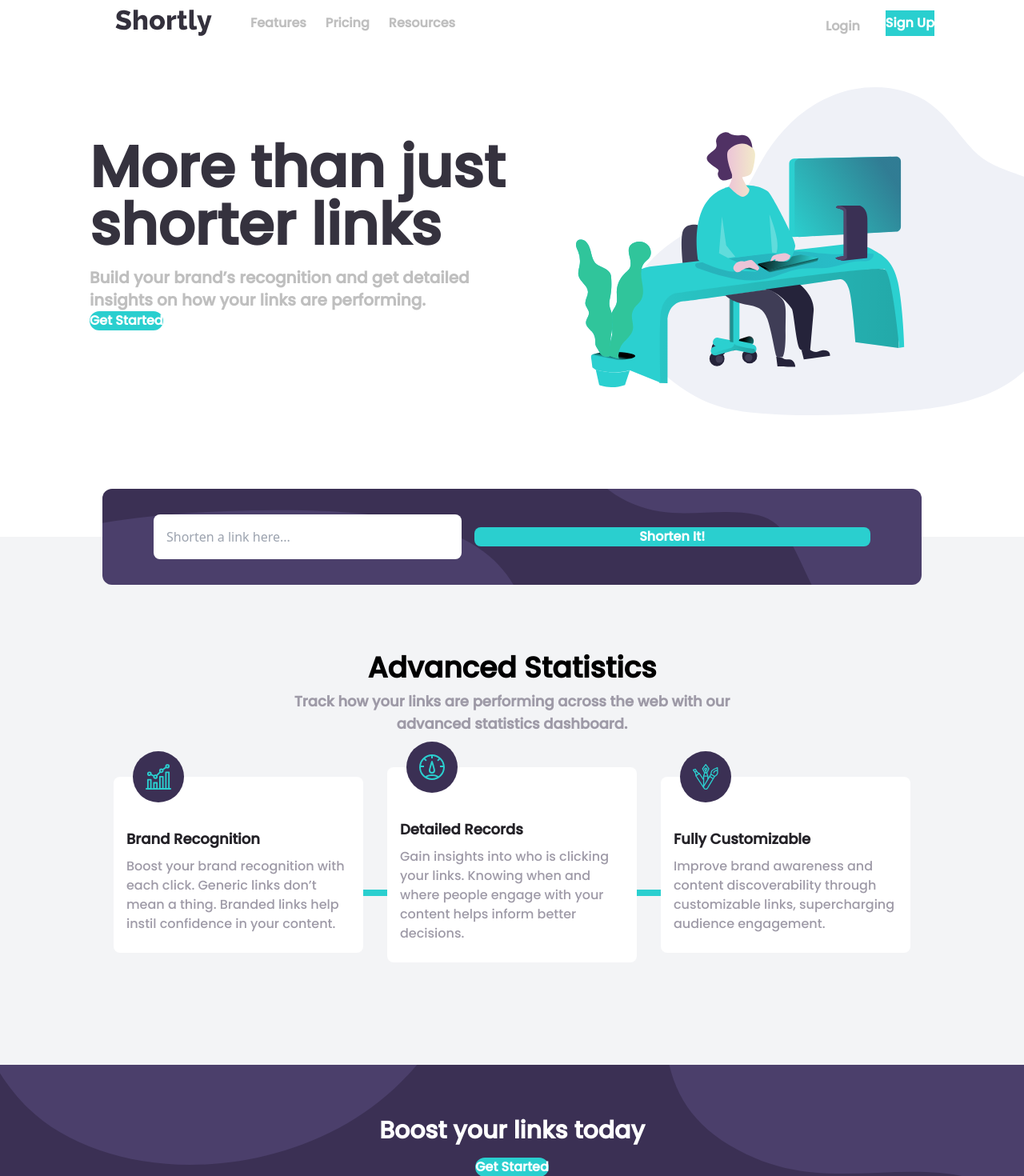
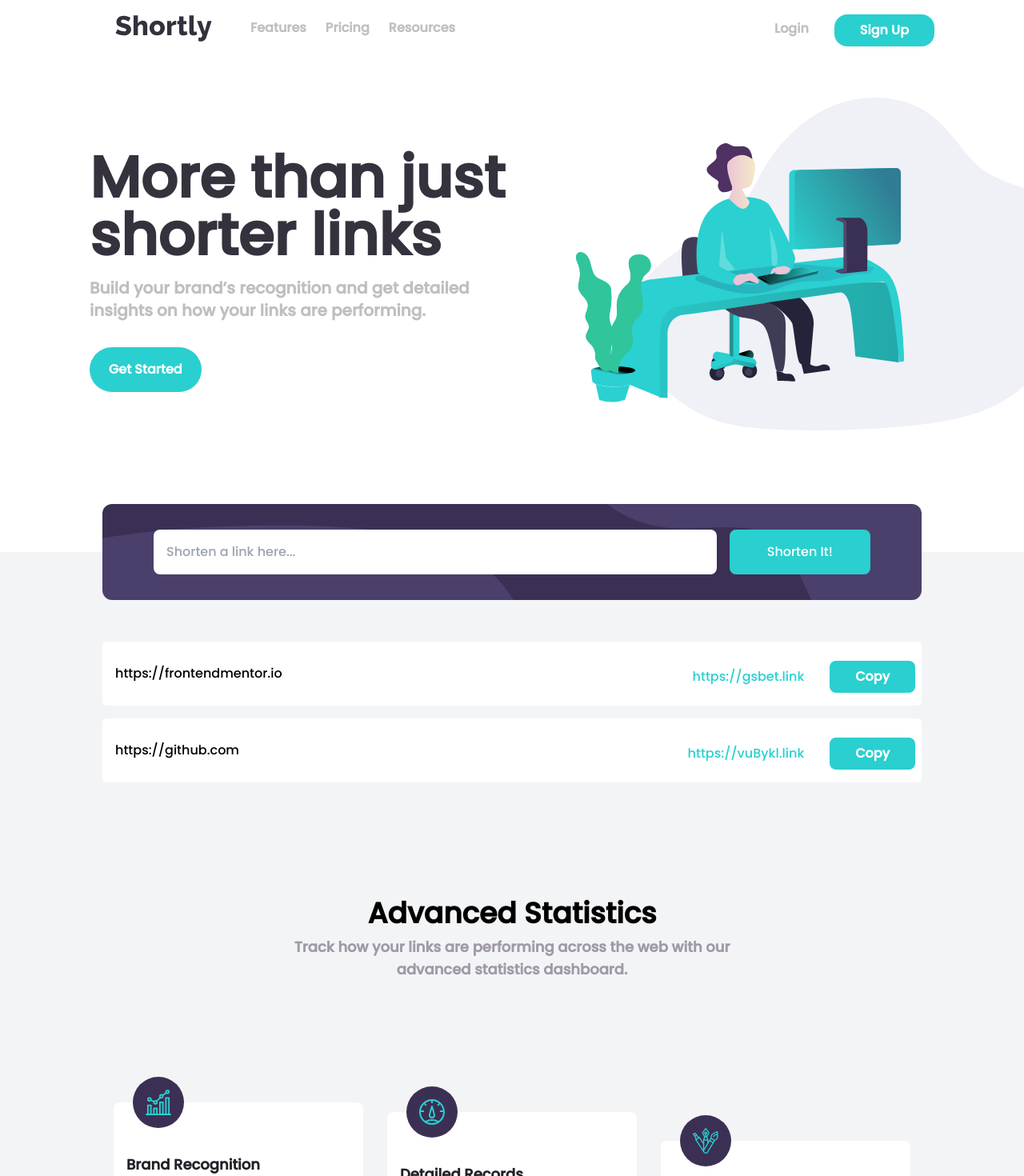
Before and after one commit to codinci/url-shortening-api, a React (Vite) app: page / in a window 1280 px wide. Shown: the part 20-1490 px from the top of the page at 80% size. Built offline with nearby package versions, Linux system fonts and the light colour scheme.

Commit message:
Added and styled LinkItem.tsx

```diff
--- a/package.json
+++ b/package.json
@@ -10,6 +10,7 @@
     "preview": "vite preview"
   },
   "dependencies": {
+    "classnames": "^2.3.2",
     "react": "^18.2.0",
     "react-dom": "^18.2.0",
     "zustand": "^4.4.3"
--- a/src/App.tsx
+++ b/src/App.tsx
@@ -12,9 +12,13 @@ function App() {
     <>
       <Navbar />
       <main>
-        <HeroSection/>
+        {/* HeroSection */}
+        <HeroSection />
+        {/* Form section */}
         <LinkForm />
+        {/* Info Section */}
         <Info />
+        {/* Call to Action Section */}
         <ActionSection/>
       </main>
       <Footer/>
--- a/src/components/ActionSection.tsx
+++ b/src/components/ActionSection.tsx
@@ -1,21 +1,20 @@
-import { Button } from "./Button"
 
 export const ActionSection = () => {
 	return (
-		<section className="w-full bg-scroll bg-primary-dark-violet
-			bg-mobile-boost-image flex justify-center items-center flex-col md:bg-desktop-boost-image ">
-			<h1 className='text-center text-white font-poppins text-xl font-black mt-12 p-4 md:text-3xl'>
+		<section
+			className="w-full bg-scroll bg-primary-dark-violet text-white font-poppins
+			bg-mobile-boost-image flex justify-center items-center flex-col md:bg-desktop-boost-image"
+		>
+			<h1 className='text-center text-xl font-black mt-12 p-4 md:text-3xl'>
 				Boost your links today
 			</h1>
-			<Button
-				borderRadius="full"
-				width="fit"
-				horizontalPadding={6}
-				verticalPadding={2}
-				bottomMargin={14}
-				hoverColor="[#5eead4]"
-				text="Get Started"
-			/>
+			<button
+				className="bg-primary-cyan text-white rounded-full w-fit px-6 py-2 mb-14
+				transition-colors duration-400 ease-in-out hover:bg-[#5eead4]"
+			>
+				Get Started
+			</button>
+
 		</section>
 	)
 }
--- a/src/components/Button.tsx
+++ b/src/components/Button.tsx
@@ -4,6 +4,7 @@ interface ButtonProps {
 	borderRadius: string;
 	horizontalPadding?: number;
 	verticalPadding?: number;
+	padding?: number;
 	leftMargin?: number;
 	leftMarginMd?: number;
 	leftMarginLg?: number;
@@ -17,16 +18,18 @@ interface ButtonProps {
 	text: string;
 }
 
-export const Button: FC<ButtonProps> = ({ borderRadius, horizontalPadding, verticalPadding,
-	leftMargin, leftMarginMd, leftMarginLg, bottomMargin, topMargin, width, widthMd, widthLg,
-	hoverColor, btnType, text }) => {
+export const Button: FC<ButtonProps> = (
+	{
+		borderRadius, width, widthMd, widthLg, padding, topMargin, leftMargin, leftMarginMd,
+		leftMarginLg, bottomMargin, horizontalPadding, verticalPadding, hoverColor, text
+	}) => {
 
 	return (
-		<button className={`bg-primary-cyan text-white font-poppins font-semibold w-${width}
-			md:w-${widthMd} lg:w-${widthLg}	px-${horizontalPadding}	py-${verticalPadding}
-			mb-${bottomMargin} mt-${topMargin} rounded-${borderRadius} ml-${leftMargin}
-			md:ml-${leftMarginMd} lg:ml-${leftMarginLg} transition-colors duration-400 ease-in-out
-			hover:bg-${hoverColor} type=${btnType}`}
+		<button
+			className={`bg-primary-cyan text-white font-poppins font-semibold  rounded-${borderRadius}
+			w-${width} md:w-${widthMd} lg:w-${widthLg} p-${padding}	px-${horizontalPadding} mt-${topMargin}
+			ml-${leftMargin} md:ml-${leftMarginMd} lg:ml-${leftMarginLg} py-${verticalPadding} mb-${bottomMargin}
+			transition-colors duration-400 ease-in-out hover:bg-[${hoverColor}]`}
 		>
 			{text}
 		</button>
--- a/src/components/HeroSection.tsx
+++ b/src/components/HeroSection.tsx
@@ -1,7 +1,5 @@
 import working from '../../images/illustration-working.svg'
 import { useNavStore } from '../store'
-import { Button } from './Button';
-
 
 export const HeroSection = () => {
 	const { isOpen } = useNavStore();
@@ -10,7 +8,10 @@ export const HeroSection = () => {
 		<section className={`flex flex-col-reverse gap-8 font-poppins md:gap-0 md:flex-row
 		 	md:justify-end md:my-8`}
 		>
-			<div className="flex flex-col items-center md:items-start md:my-12 md:ml-8 lg:ml-8 lg:max-w-2xl">
+			<div
+				className="flex flex-col items-center md:items-start md:my-12 md:ml-8 lg:ml-8
+				lg:max-w-2xl"
+			>
 				<h1 className='text-neutral-very-dark-blue text-center font-black text-4xl my-4
 					md:text-5xl md:ml-8 md:text-start lg:ml-20 lg:text-7xl lg:leading-16 '
 				>
@@ -20,35 +21,36 @@ export const HeroSection = () => {
 				 	md:text-start md:whitespace-normal md:text-md lg:pl-16 lg:text-xl lg:max-w-xl'>
 					Build your brand’s recognition and get detailed insights on how your links are performing.
 				</p>
-				<Button
-					verticalPadding={2}
-					horizontalPadding={6}
-					borderRadius='full'
-					topMargin={6}
-					leftMarginMd={8}
-					leftMarginLg={20}
-					hoverColor='[#2acfcf]/50'
-					text='Get Started'
-				/>
+				<button
+					className="bg-primary-cyan text-white rounded-full px-6 py-4 font-bold mt-8 md:ml-8
+					lg:ml-20 transition-colors duration-400 ease-in-out hover:bg-[#67e8f9]"
+				>
+					Get Started
+				</button>
+
 			</div>
 
 			<div className={`max-w-sm mx-4 md:max-w-md lg:max-w-2xl ${isOpen ? 'hidden' : ''}
-				md:mr-[-4rem]`}
+				md:mr-[-4rem] md:flex`}
 			>
 				<img src={working} alt="illustration-working" />
 			</div>
 
 			{/* MOBILE SCREEN NAVBAR */}
 			<div className={`flex items-center mb-[-3rem] flex-col font-poppins bg-primary-dark-violet
-				text-white rounded-lg mx-4 p-8 space-y-6 text-lg ${isOpen ? '' : 'hidden'} `}
+				text-white rounded-lg mx-4 p-8 space-y-6 text-lg ${isOpen ? '' : 'hidden'} md:hidden`}
 			>
 				<h1>Features</h1>
 				<h1>Pricing</h1>
 				<h1 className='pb-2'>Resources</h1>
 				<hr className='w-full border-1 pb-2 border-neutral-gray-violet'></hr>
 				<h1>Login</h1>
-
-				<Button verticalPadding={2} width='full' borderRadius='full' text='Sign Up'/>
+				<button
+					className="bg-primary-cyan text-white rounded-full w-full py-2
+					transition-colors duration-400 ease-in-out hover:bg-[#5eead4]"
+				>
+					Sign Up
+				</button>
 
 			</div>
 		</section>
--- a/src/components/Info.tsx
+++ b/src/components/Info.tsx
@@ -1,9 +1,35 @@
-import { InfoItem } from './InfoItem'
+import { Profiler, useCallback } from 'react'
+import recognitionIcon from '../../images/icon-brand-recognition.svg'
+import detailsIcon from '../../images/icon-detailed-records.svg'
+import customizationIcon from '../../images/icon-fully-customizable.svg'
+import { LinkItems } from './LinkItems'
 
 export const Info = () => {
+	const onRenderCallback = useCallback(
+    (
+      id: string,
+      phase: 'mount' | 'update',
+      actualDuration: number,
+      baseDuration: number,
+      startTime: number,
+      commitTime: number
+    ) => {
+      // This function is called when the component renders
+      console.log('Rendered component:', id);
+      console.log('Phase:', phase);
+      console.log('Actual Duration:', actualDuration);
+      console.log('Base Duration:', baseDuration);
+      console.log('Start Time:', startTime);
+      console.log('Commit Time:', commitTime);
+    },
+    []
+  );
+
 	return (
 		<section className="bg-gray-100 font-poppins pb-32">
-			<div className="flex justify-center items-center text-center flex-col mb-8">
+			<LinkItems/>
+
+			<div className="flex justify-center items-center text-center flex-col mb-12">
 				<h1 className="mt-36 font-black text-2xl md:text-4xl">
 					Advanced Statistics
 				</h1>
@@ -13,37 +39,57 @@ export const Info = () => {
 				</p>
 			</div>
 			<div className='flex justify-center items-center flex-col mx-6 md:flex-row md:mx-4'>
-				<InfoItem
-					imageSrc='icon-brand-recognition.svg'
-					altText='brand-recognition-icon'
-					headingText='Brand Recognition'
-					paragraphText='Boost your brand recognition with each click. Generic links don’t
-					mean a thing. Branded links help instil confidence in your content.'
-					topMargin={12}
-				/>
+				<Profiler id='InfoItems' onRender={onRenderCallback} />
+				<div className='flex flex-col items-center md:mt-12 bg-white rounded-lg w-full h-fit md:w-1/3 md:items-start lg:w-1/4'>
+					<div>
+						<div className='mt-[-2rem] rounded-full bg-primary-dark-violet p-4 w-16 flex items-center md:ml-6'>
+							<img src={recognitionIcon} alt='brand-recognition-icon' />
+						</div>
+					</div>
+					<h2 className='mx-4 mt-8 text-lg text-neutral-very-dark-violet font-extrabold'>
+						Brand Recognition
+					</h2>
+					<p className='text-center px-2 text-neutral-gray-violet mx-4 my-2 pb-4 md:px-0 md:text-start'>
+						Boost your brand recognition with each click. Generic links don’t
+						mean a thing. Branded links help instil confidence in your content.
+					</p>
+				</div>
 
 				<div className='bg-primary-cyan w-2 bg-scroll h-[70px] md:w-[30px] md:mt-[70px] md:h-2'></div>
 
-				<InfoItem
-					imageSrc='icon-detailed-records.svg'
-					altText='details-icon'
-					headingText='Detailed Records'
-					paragraphText='Gain insights into who is clicking your links. Knowing when and
-					where people engage with your content helps inform better decisions.'
-					topMargin={24}
-				/>
-
+				<Profiler id='InfoItems' onRender={onRenderCallback} />
+				<div className='flex flex-col items-center md:mt-24 bg-white rounded-lg w-full h-fit md:w-1/3 md:items-start lg:w-1/4'>
+					<div>
+						<div className='mt-[-2rem] rounded-full bg-primary-dark-violet p-4 w-16 flex items-center md:ml-6'>
+							<img src={detailsIcon} alt='details-icon' />
+						</div>
+					</div>
+					<h2 className='mx-4 mt-8 text-lg text-neutral-very-dark-violet font-extrabold'>
+						Detailed Records
+					</h2>
+					<p className='text-center px-2 text-neutral-gray-violet mx-4 my-2 pb-4 md:px-0 md:text-start'>
+						Gain insights into who is clicking your links. Knowing when and
+						where people engage with your content helps inform better decisions.
+					</p>
+				</div>
 
 				<div className='bg-primary-cyan w-2 bg-scroll h-[70px] md:w-[30px] md:mt-[70px] md:h-2'></div>
 
-				<InfoItem
-					imageSrc='icon-fully-customizable.svg'
-					altText='customization-icon'
-					headingText='Fully Customizable'
-					paragraphText='Improve brand awareness and content discoverability through
-					customizable links, supercharging audience engagement.'
-					topMargin={36}
-				/>
+				<Profiler id='InfoItems' onRender={onRenderCallback} />
+				<div className='flex flex-col items-center md:mt-36 bg-white rounded-lg w-full h-fit md:w-1/3 md:items-start lg:w-1/4'>
+					<div>
+						<div className='mt-[-2rem] rounded-full bg-primary-dark-violet p-4 w-16 flex items-center md:ml-6'>
+							<img src={customizationIcon} alt='customization-icon' />
+						</div>
+					</div>
+					<h2 className='mx-4 mt-8 text-lg text-neutral-very-dark-violet font-extrabold'>
+						Fully Customizable
+					</h2>
+					<p className='text-center px-2 text-neutral-gray-violet mx-4 my-2 pb-4 md:px-0 md:text-start'>
+						Improve brand awareness and content discoverability through
+						customizable links, supercharging audience engagement.
+					</p>
+				</div>
 
 			</div>
 
--- a/src/components/InfoItem.tsx
+++ /dev/null
@@ -1,35 +0,0 @@
-import { FC } from "react";
-
-interface InfoItemProps {
-	imageSrc: string;
-	altText: string;
-	headingText: string;
-	paragraphText: string;
-	topMargin: number;
-}
-
-export const InfoItem: FC<InfoItemProps> = ({
-	imageSrc, altText, headingText, paragraphText, topMargin
-	}) => {
-	return (
-		<>
-			<div className={`flex flex-col items-center bg-white rounded-lg
-				w-full h-fit  md:w-1/3 md:items-start md:mt-${topMargin} lg:w-1/4`}>
-				<div>
-					<div className='mt-[-2rem] rounded-full bg-primary-dark-violet p-4 w-16 flex
-						items-center md:ml-6'>
-						<img src={`../../images/${imageSrc}`} alt={altText}/>
-					</div>
-				</div>
-				<h2 className='mx-4 mt-8 text-lg text-neutral-very-dark-violet font-extrabold'>
-					{headingText}
-				</h2>
-				<p className='text-center px-2 text-neutral-gray-violet mx-4 my-2 pb-4
-					md:px-0 md:text-start'
-				>
-					{paragraphText}
-				</p>
-			</div>
-		</>
-	)
-}
--- a/src/components/LinkForm.tsx
+++ b/src/components/LinkForm.tsx
@@ -1,4 +1,3 @@
-import { Button } from "./Button";
 import { ChangeEvent, FormEvent, useState } from "react";
 
 export const LinkForm = () => {
@@ -23,7 +22,7 @@ export const LinkForm = () => {
       <div className="flex justify-center mx-8 md:mx-24 lg:mx-32">
         <form
           onSubmit={handleSubmit}
-          className="w-full translate-y-[50%] bg-scroll gap-5 rounded-xl
+          className="w-full translate-y-[50%] bg-scroll gap-5 rounded-xl font-poppins
           bg-primary-dark-violet bg-mobile-shorten-image bg-no-repeat bg-contain md:bg-cover
           md:bg-desktop-shorten-image p-8">
           <div className="flex flex-col items-center justify-between gap-2 md:flex-row md:gap-4 lg:mx-8">
@@ -42,17 +41,15 @@ export const LinkForm = () => {
                 {error}
               </span>
             </div>
-            <Button
-              borderRadius="lg"
-              width="full"
-              widthMd="1/4"
-              widthLg="1/5"
-              verticalPadding={4}
-              horizontalPadding={4}
-              hoverColor="[#5eead4]"
-              btnType="submit"
-              text="Shorten It!"
-            />
+
+            <button
+              className="bg-primary-cyan text-white rounded-lg w-full md:w-1/4 lg:w-1/5
+              p-4 transition-colors duration-400 ease-in-out hover:bg-[#5eead4]"
+            >
+              Shorten It!
+            </button>
+
+
           </div>
         </form>
       </div>
--- /dev/null
+++ b/src/components/LinkItems.tsx
@@ -0,0 +1,45 @@
+export const LinkItems = () => {
+  interface LinksType {
+    url: string;
+    shortenedUrl: string;
+  }
+
+  const linksObj: LinksType[] = [
+    {
+      'url': 'https://frontendmentor.io',
+      'shortenedUrl': 'https://gsbet.link'
+    },
+    {
+      'url': 'https://github.com',
+      'shortenedUrl': 'https://vuBykl.link'
+    }
+  ]
+
+  return (
+	<div className="flex flex-col">
+		<div className="mt-28 space-y-4 mx-8 md:mx-28 lg:mx-32">
+			{
+				linksObj.map((linkObj, index) => (
+					<div key={index}
+						className="bg-white py-4 rounded-md flex flex-col space-y-2 md:flex-row md:items-center md:justify-between "
+					>
+						<p className="mx-4 md:flex">{linkObj.url}</p>
+						<hr className='w-full border-1 border-neutral-gray-violet md:hidden'></hr>
+						<div className="flex flex-col gap-2 md:flex-row md:items-center">
+							<p className="mx-4 text-primary-cyan">{linkObj.shortenedUrl}</p>
+							<button
+								className="bg-primary-cyan mx-2 py-4 font-semibold
+								text-white rounded-lg md:px-8 md:py-2"
+							>
+								Copy
+							</button>
+						</div>
+					</div>
+				))
+			}
+
+		</div>
+
+    </div>
+  );
+}
--- a/src/components/Navbar.tsx
+++ b/src/components/Navbar.tsx
@@ -1,6 +1,5 @@
 import logo from '../../images/logo.svg'
 import { useNavStore } from '../store'
-import { Button } from './Button';
 
 export const Navbar = () => {
 	const { isOpen, toggleIsOpen } = useNavStore();
@@ -31,10 +30,14 @@ export const Navbar = () => {
 			</div>
 
 
-			{/* MOBILE SCREEN NAVBAR */}
-			<div className="flex items-center justify-end ">
-				<div  onClick={toggleIsOpen}
-					className="space-y-1 mt-8 p-6 md:hidden">
+
+			<div className="flex items-center justify-end">
+
+				{/* MOBILE SCREEN NAVBAR */}
+				<div
+					onClick={toggleIsOpen}
+					className="space-y-1 mt-8 p-6 md:hidden"
+				>
 					<span className={`bg-neutral-gray block transition-all duration-300 ease-out
 						h-1 w-8 rounded-sm ${isOpen ?
 						'rotate-45 translate-y-3' : '-translate-y-0.5'
@@ -56,22 +59,23 @@ export const Navbar = () => {
 				</div>
 
 				{/* LARGER SCREEN NAVBAR */}
-				<div className='hidden md:flex md:gap-4'>
+				<div className='hidden font-poppins font-bold md:flex md:gap-4'>
 
-					<h1 className="font-poppins font-bold text-neutral-gray
-						hover:text-primary-dark-violet hover:cursor-pointer
-						active:text-primary-dark-violet mt-2 px-4"
+					<h1
+						className="text-neutral-gray mt-3 px-4 hover:text-primary-dark-violet
+						hover:cursor-pointer active:text-primary-dark-violet "
 					>
 						Login
 					</h1>
-					<Button
-						borderRadius='2xl'
-						horizontalPadding={8}
-						verticalPadding={1.5}
-						hoverColor='[#2acfcf]/50'
-						text='Sign Up'
-					/>
+					<button
+						className="bg-primary-cyan text-white rounded-2xl px-8 py-2 mt-1.5
+						transition-colors duration-400 ease-in-out hover:bg-[#67e8f9]"
+					>
+						Sign Up
+					</button>
+
 				</div>
+
 			</div>
 		</header>
 	)
--- a/tailwind.config.js
+++ b/tailwind.config.js
@@ -29,6 +29,7 @@ export default {
       fontSize: {
         base: ['18px', '24px'],
       },
+
       backgroundImage: {
         'desktop-shorten-image': "url(../../images/bg-shorten-desktop.svg)",
         'desktop-boost-image': "url(../../images/bg-boost-desktop.svg)",
```
Also changed, not shown: 2 other files (tests, documents, lock files or other folders).
